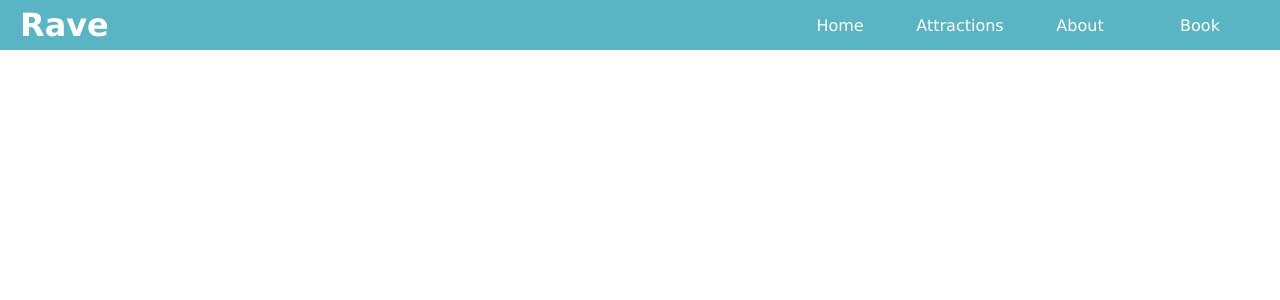
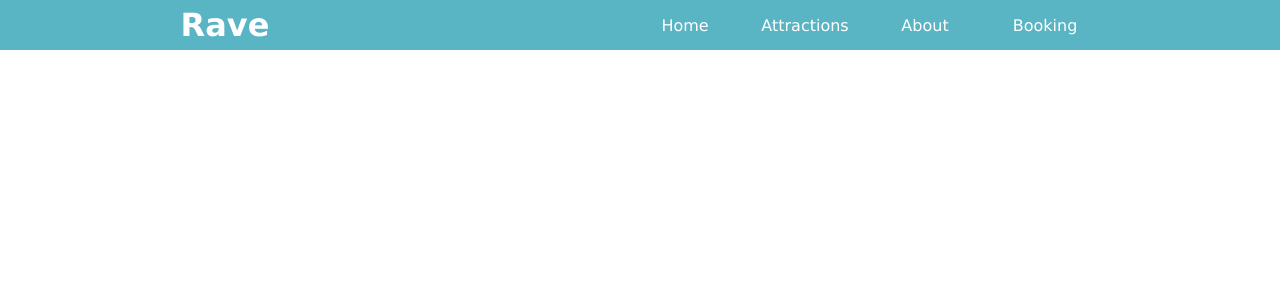
Before and after one commit to Crispatrick/Park-website-project, a PHP site: page / in a window 1280 px wide. Shown: the top 300 px of the page. Run offline with PHP 8.4, Linux system fonts and the light colour scheme.

Commit message:
few tweaks. moving to main content

```diff
--- a/header.html
+++ b/header.html
@@ -10,7 +10,7 @@
 <body>
 
     <header>
-        <span id="name_Rave">Rave</span>
+        <div id="name_Rave">Rave</div>
         <nav>
             <!-- Nav bar -->
             <ul>
@@ -34,7 +34,7 @@
 
                 <li>
                     <a href="">
-                        Book
+                        Booking
                     </a>
                 </li>
             </ul>
--- a/header_Css.css
+++ b/header_Css.css
@@ -1,19 +1,21 @@
 :root{
     --header_Margin: 20px;
-    --header_border_Radius: 50px;
+    --header_border_Radius: 40px;
 }
 
 header{
     font-family:'Lucida Sans', 'Lucida Sans Regular', 'Lucida Grande', 'Lucida Sans Unicode', Geneva, Verdana, sans-serif;
     display: flex;
-    justify-content: space-between;
+    justify-content: space-around;
     flex-wrap: wrap;
 
     background-color: var(--light_Blue);
     color: var(--main_Text);
     align-self: center;
 
-    height: 50px;
+    min-height: 50px;
+
+
 
 }
 #name_Rave{
@@ -21,13 +23,17 @@ header{
     font-size: 2rem;
     font-weight: bolder;
     align-self: center;
-    margin-left: var(--header_Margin);
+    /* margin-left: var(--header_Margin); */
+
+    text-align: center;
+
+
 }
 nav{
     display: flex;
     align-self: center;
 
-    margin-right: var(--header_Margin);
+    /* margin-right: var(--header_Margin); */
 
 }
 nav ul{
@@ -54,13 +60,15 @@ nav ul li{
     padding: 10px;
     transition: 1s;
     border-radius: var(--header_border_Radius);
+
+
 }
 
 li:hover{
     transition: 0.2s;
     background-color: var(--dark_Blue);
 
-    transform: translatey(15px);
+    transform: translatey(10px);
     border-radius: var(--header_border_Radius);
 
 
```
